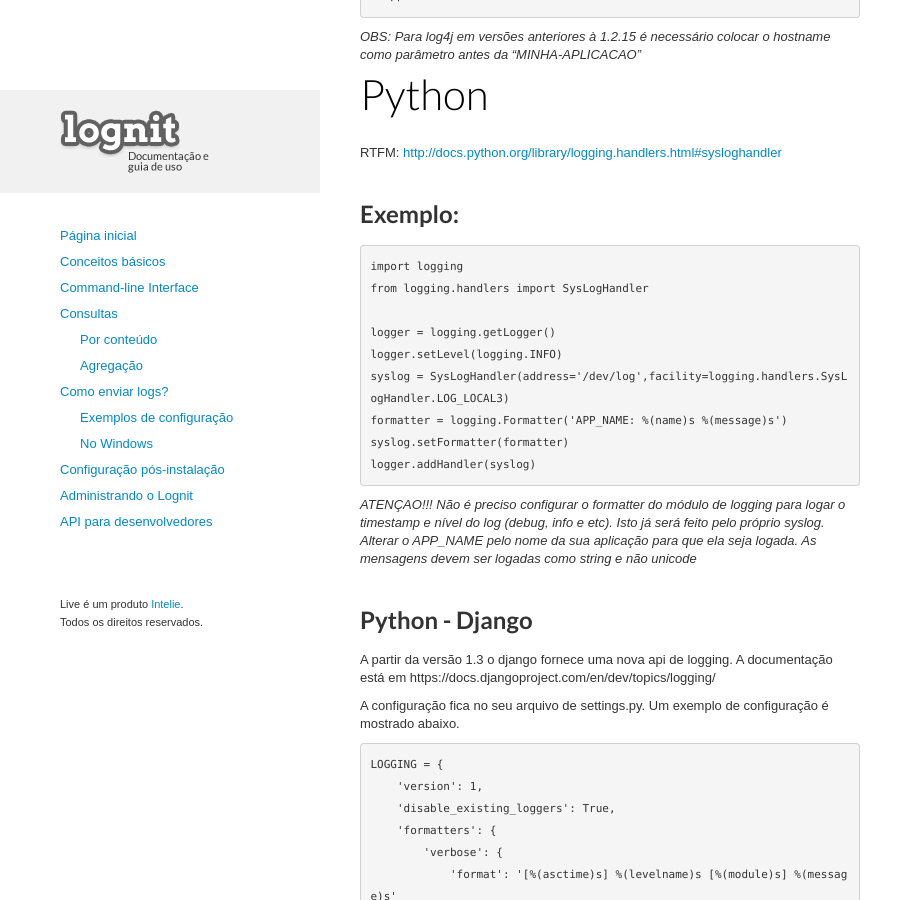
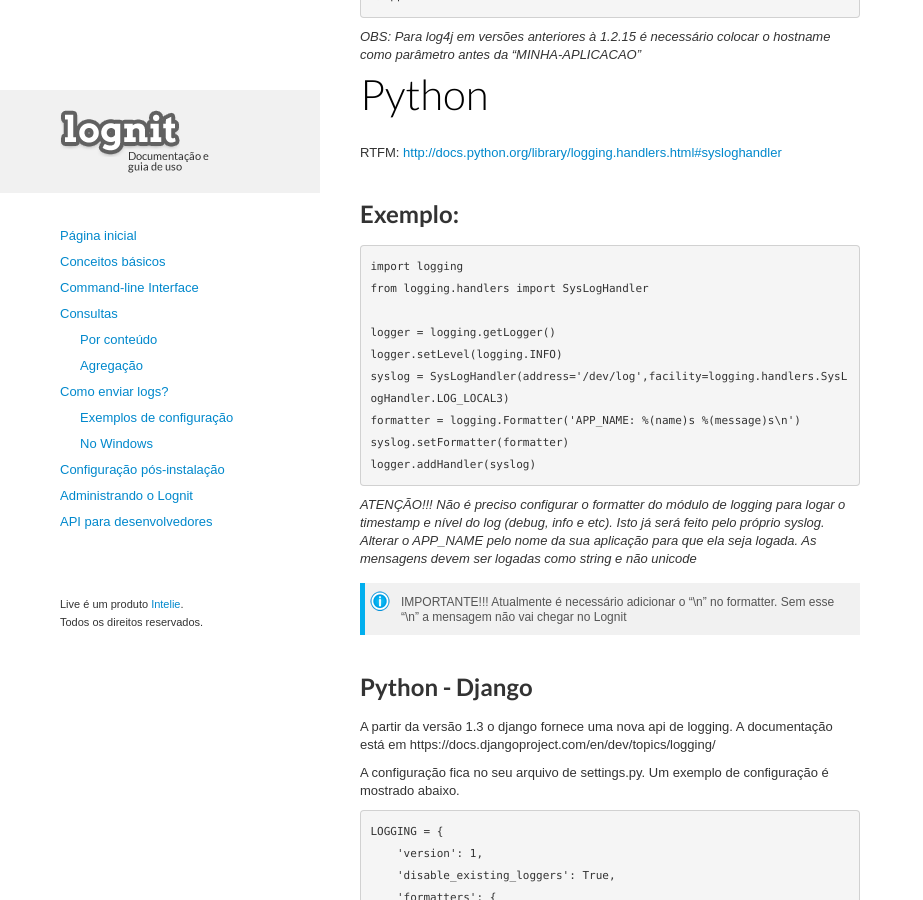
Before and after one commit to isabella232/lognit-docs, a Jekyll site: the page built from configuration-samples.md, in a window 1280 px wide and 900 px high, scrolled down 751 px. Shown: the whole window, without its empty margins (0-923 px from the left). Built offline with Jekyll 4.4.1, drawn with Linux system fonts in a browser that asks for light colours.

Commit message:
Adicionando na documentação o detalhe sobre \n no python

```diff
--- a/configuration-samples.md
+++ b/configuration-samples.md
@@ -47,12 +47,14 @@ RTFM: [http://docs.python.org/library/logging.handlers.html#sysloghandler](http:
     logger = logging.getLogger()
     logger.setLevel(logging.INFO)
     syslog = SysLogHandler(address='/dev/log',facility=logging.handlers.SysLogHandler.LOG_LOCAL3)
-    formatter = logging.Formatter('APP_NAME: %(name)s %(message)s')
+    formatter = logging.Formatter('APP_NAME: %(name)s %(message)s\n')
     syslog.setFormatter(formatter)
     logger.addHandler(syslog)
 
 
-_ATENÇAO!!! Não é preciso configurar o formatter do módulo de logging para logar o timestamp e nível do log (debug, info e etc). Isto já será feito pelo próprio syslog. Alterar o APP_NAME pelo nome da sua aplicação para que ela seja logada. As mensagens devem ser logadas como string e não unicode_
+*ATENÇÃO!!! Não é preciso configurar o formatter do módulo de logging para logar o timestamp e nível do log (debug, info e etc). Isto já será feito pelo próprio syslog. Alterar o APP_NAME pelo nome da sua aplicação para que ela seja logada. As mensagens devem ser logadas como string e não unicode*
+
+> IMPORTANTE!!! Atualmente é necessário adicionar o "\n" no formatter. Sem esse   "\n" a mensagem não vai chegar no Lognit
 
 ## Python - Django
 
```
